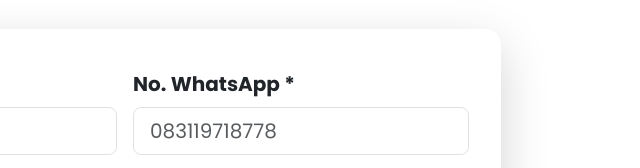
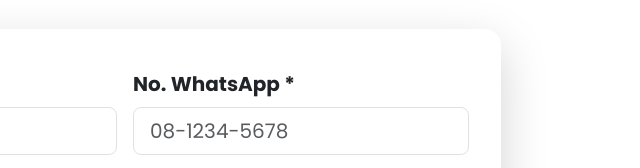
Before and after one commit to meisyaafsa-boop/healthyfoodca-makanan-sehat, a plain HTML site: page index.html in a window 1280 px wide. Shown: the part 1743-1911 px from the top of the page, 515-1155 px from the left. Drawn offline with nearby package versions, Linux system fonts and the light colour scheme.

Commit message:
index.html

```diff
--- a/index.html
+++ b/index.html
@@ -268,7 +268,7 @@
                   type="tel"
                   class="form-control form-control-lg"
                   id="whatsapp"
-                  placeholder="083119718778"
+                  placeholder="08-1234-5678"
                   required
                 />
               </div>
```
